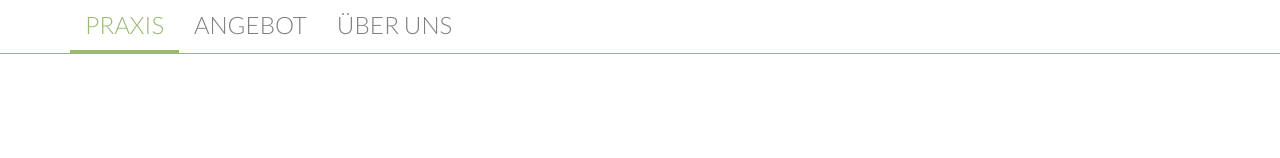
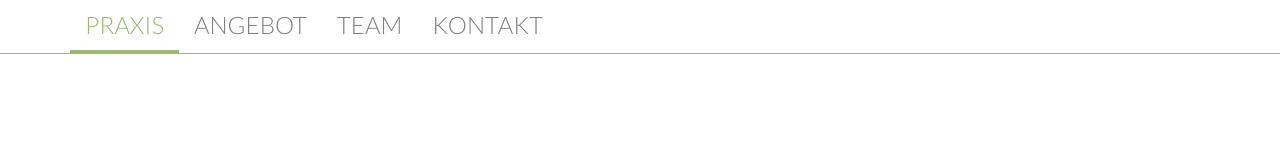
Before and after one commit to praxis-moser-borer/praxis-moser-borer.github.io, a plain HTML site: page option-1/index.html in a window 1280 px wide. Shown: the top 158 px of the page. Drawn offline with Linux system fonts and the light colour scheme.

Commit message:
From "Über uns" to "Team"

```diff
--- a/option-1/index.html
+++ b/option-1/index.html
@@ -35,7 +35,8 @@
             <ul class="nav navbar-nav">
                 <li class="active"><a href="#">Praxis</a></li>
                 <li><a href="angebot.html">Angebot</a></li>
-                <li><a href="about.html">Über uns</a></li>
+                <li><a href="about.html">Team</a></li>
+                <li><a href="about.html">Kontakt</a></li>
             </ul>
         </div>
     </div>
```
